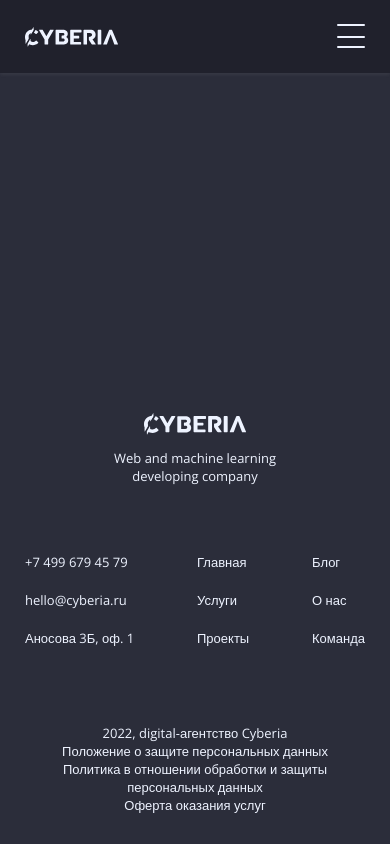
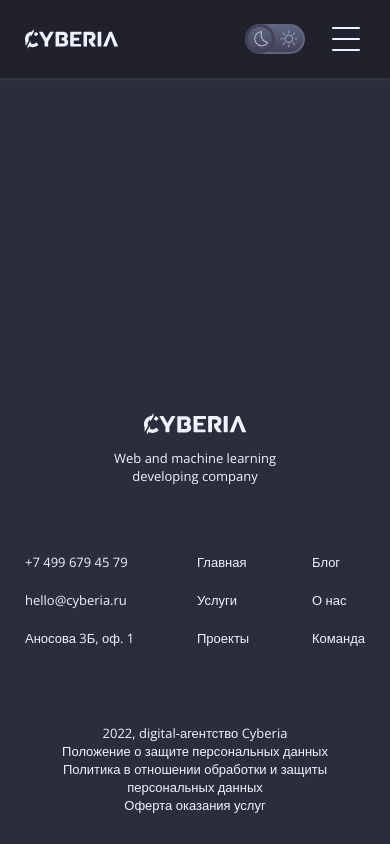
Before and after one commit to khann0/cyberia-test, a Vue app: page / in a window 390 px wide. Built offline with nearby package versions, Linux system fonts and the light colour scheme.

Commit message:
header on scroll

```diff
--- a/src/assets/styles/base.scss
+++ b/src/assets/styles/base.scss
@@ -31,17 +31,16 @@ body {
 }
 
 .main {
+  margin-top: 180px;
   flex-grow: 1;
-  padding: 32px 0 0;
 }
 @media (max-width: 991px) {
   .main {
-    padding: 48px 0 0;
+    margin-top: 120px;
   }
 }
 @media (max-width: 767px) {
   .main {
-    padding: 39px 0 0;
   }
 }
 
--- a/src/components/NavBar.vue
+++ b/src/components/NavBar.vue
@@ -35,6 +35,7 @@ export default {};
     flex-direction: row;
     justify-content: flex-end;
     align-items: flex-start;
+    margin-top: 5px;
     gap: 80px;
   }
   &__link {
@@ -80,6 +81,5 @@ export default {};
       font-size: 18px;
     }
   }
-
 }
 </style>
--- a/src/components/TheHeader.vue
+++ b/src/components/TheHeader.vue
@@ -1,5 +1,11 @@
 <template>
-  <header class="header">
+  <header
+    class="header"
+    :class="{
+      header_hidden: isHeaderHidden && scroll,
+      header_shown: !isHeaderHidden && scroll,
+    }"
+  >
     <div class="container header__container">
       <a href="" class="logo header__logo" @click="$router.push(`/`)">
         <svg
@@ -72,7 +78,6 @@
             <li><a href="" class="header__link">Аносова 3Б, оф. 1</a></li>
           </ul>
         </div>
-        <theme-switcher></theme-switcher>
       </div>
       <div
         class="burger"
@@ -81,6 +86,7 @@
       >
         <span class="burger__line"></span>
       </div>
+      <theme-switcher></theme-switcher>
     </div>
   </header>
 </template>
@@ -95,7 +101,14 @@ export default {
   data() {
     return {
       isBurgerActive: false,
+      isHeaderHidden: false,
+      scroll: 0,
     };
+  },
+  computed: {
+    showHeader() {
+      return true;
+    },
   },
   methods: {
     manageBurgerMenu() {
@@ -103,6 +116,21 @@ export default {
       console.log(document.body);
       document.body.classList.toggle('stop-scroll');
     },
+  },
+  watch: {
+    scroll(newScroll, oldScroll) {
+      if (oldScroll > newScroll) {
+        this.isHeaderHidden = false;
+      }
+      if (oldScroll < newScroll) {
+        this.isHeaderHidden = true;
+      }
+    },
+  },
+  mounted() {
+    window.addEventListener('scroll', () => {
+      this.scroll = window.pageYOffset;
+    });
   },
 };
 </script>
@@ -112,6 +140,12 @@ export default {
 
 .header {
   padding: 75px 0;
+  position: fixed;
+  width: 100vw;
+  transition:
+    transform 0.3s ease-out,
+    background-color 0.3s ease-out,
+    padding 0.3s ease-out;
   &__container {
     display: flex;
     flex-direction: row;
@@ -126,6 +160,7 @@ export default {
   }
   &__nav {
     flex-grow: 1;
+    margin-right: 80px;
   }
   &__logo {
     width: 131px;
@@ -160,6 +195,16 @@ export default {
     line-height: normal;
     color: #9aa8ba;
   }
+  &_hidden {
+    transform: translateY(-100%);
+  }
+  &_shown {
+    padding: 30px 0;
+    position: fixed;
+    z-index: 15;
+    transform: translateY(0);
+    background-color: #20212c;
+  }
 }
 
 @media (max-width: 991px) {
@@ -167,13 +212,13 @@ export default {
     padding: 18px 0;
     background-color: #20212c;
     box-shadow: $bs-mini;
+    z-index: 15;
     &__logo {
       width: 140px;
       height: 30px;
     }
   }
   .header__wrapper {
-    // display: none;
     width: 100%;
     height: 100vh;
     padding: 172px 92px 30px 64px;
@@ -288,6 +333,8 @@ export default {
 
 @media (max-width: 991px) {
   .burger {
+    position: absolute;
+    right: 30px;
     display: inline-flex;
     &_active {
       position: absolute;
--- a/src/components/ThemeSwitcher.vue
+++ b/src/components/ThemeSwitcher.vue
@@ -105,6 +105,7 @@ export default {
 
 @media (max-width: 991px) {
   .theme-switcher {
+    margin-right: 60px;
     &__indicator {
       position: absolute;
       width: 30px;
```
